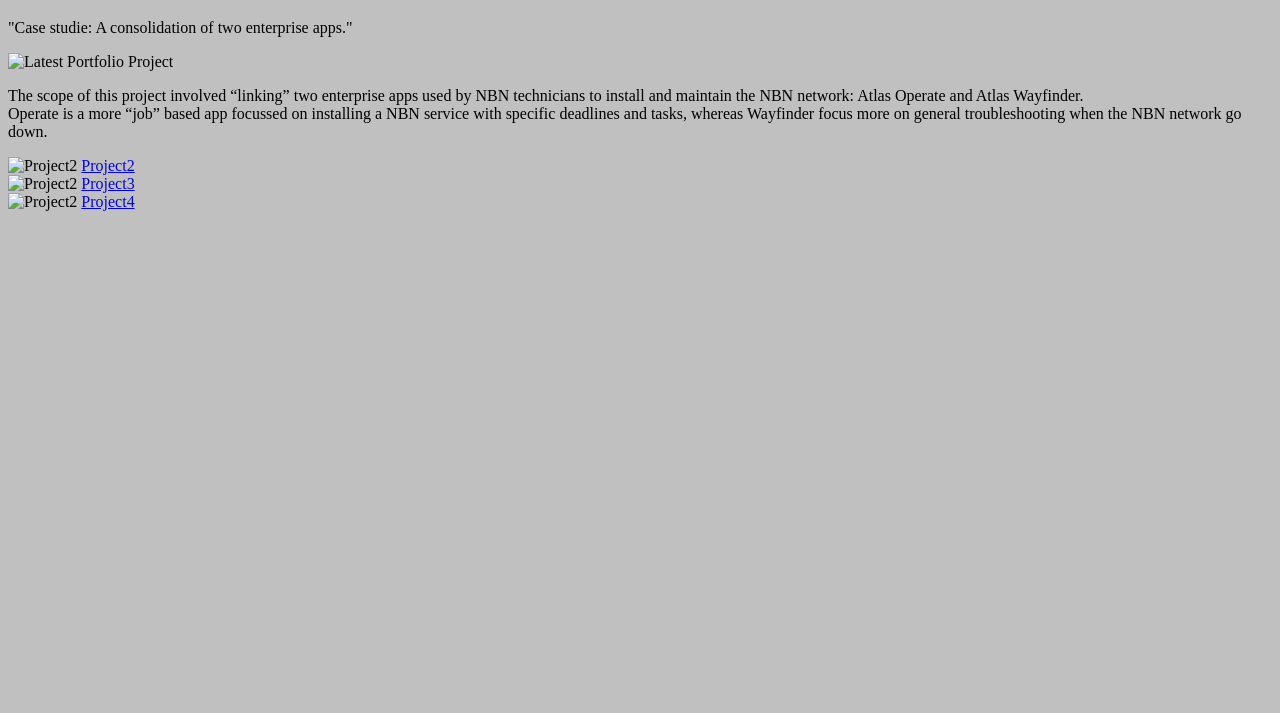
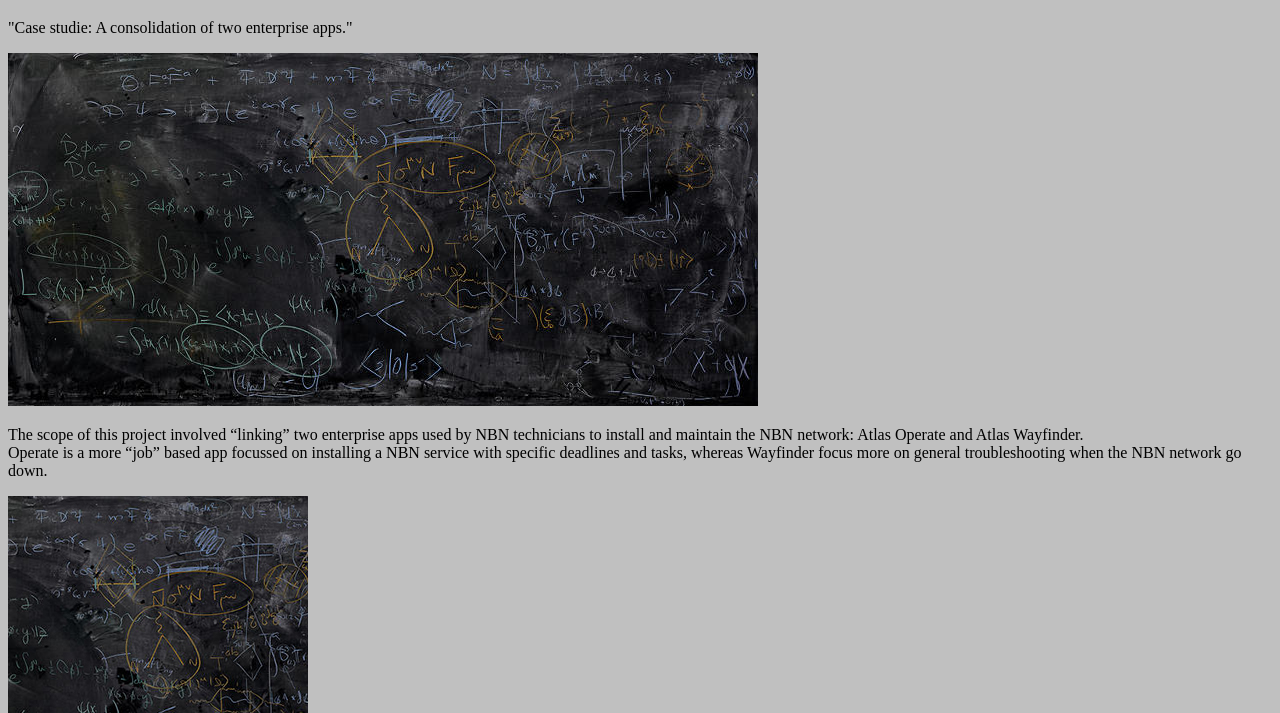
Before and after one commit to Tessap27/Tessap27.github.io, a plain HTML site: page unit_3/index.html in a window 1280 px wide. Shown: the part 87-800 px from the top of the page. Drawn offline with Linux system fonts and the light colour scheme; files that its build step writes are made by us from their sources.

Commit message:
Unit3
Update html files

```diff
--- a/unit_3/index.html
+++ b/unit_3/index.html
@@ -16,23 +16,26 @@
 	<h1>[UX Portfolio]</h1>
 	<p>"Case studie: A consolidation of two enterprise apps."</p>
 
-	<img src="mages/temp_image.jpg" alt="Latest Portfolio Project" Text="Showcase"</scr>
+		<img src="images/temp_image.jpg" alt="Sample photo" Text="Sample photo"</scr>
 
 	<p>The scope of this project involved “linking” two enterprise apps used by NBN technicians to install and maintain the NBN network: Atlas Operate and Atlas Wayfinder.
 	<br>
 	Operate is a more “job” based app focussed on installing a NBN service with specific deadlines and tasks, whereas Wayfinder focus more on general troubleshooting when the NBN network go down.</p>
 
-<img src="temp_image_300x300" alt="Project2" Text="Project2"</scr>
+<img src="images/temp_image_300x300.jpg" alt="Project2" Text="Project2"</scr>
+<br>
 <a href="unit_3/project2.html">Project2</a>
 
 <br>
 
-<img src="temp_image_300x300" alt="Project2" Text="Project3"</scr>
+<img src="images/temp_image_300x300.jpg" alt="Project3" Text="Project3"</scr>
+<br>
 <a href="unit_3/project3.html">Project3</a>
 
 <br>
 
-<img src="temp_image_300x300" alt="Project2" Text="Project4"</scr>
+<img src="images/temp_image_300x300.jpg" alt="Project4" Text="Project4"</scr>
+<br>
 <a href="unit_3/project4.html">Project4</a>
 
 </body>
```
Also changed, not shown: unit_3/About_me.html (+1 -1 lines), unit_3/Project1.html (+1 -1 lines).
